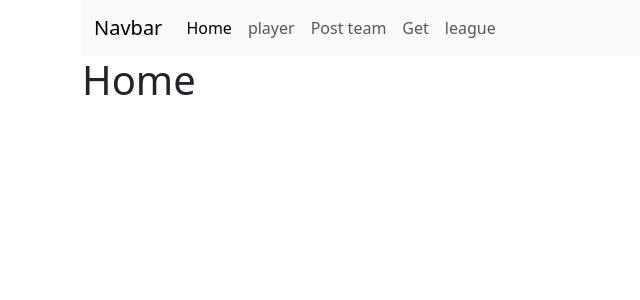
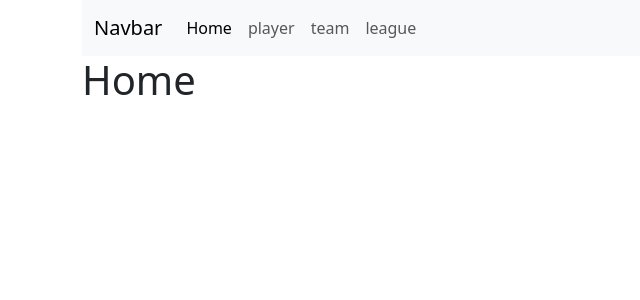
Before and after one commit to HustonBryan319/HW3, a PHP site: page / in a window 1280 px wide. Shown: the top 300 px of the page, without its empty margins (0-640 px from the left). Run offline with PHP 8.4, Linux system fonts and the light colour scheme.

Commit message:
Update view-header.php

```diff
--- a/view-header.php
+++ b/view-header.php
@@ -20,16 +20,14 @@
           <a class="nav-link active" aria-current="page" href="/">Home</a>
         </li>
         <li class="nav-item">
-          <a class="nav-link" href="post.php">player</a>
+          <a class="nav-link" href="player.php">player</a>
         </li>
                 <li class="nav-item">
-          <a class="nav-link" href="post-result.php">Post team</a>
+          <a class="nav-link" href="team.php">team</a>
         </li>
-                <li class="nav-item">
-          <a class="nav-link" href="Get.php">Get</a>
-        </li>
-                <li class="nav-item">
-          <a class="nav-link" href="Get-result.php">league</a>
+
+        <li class="nav-item">
+          <a class="nav-link" href="Get-league.php">league</a>
         </li>
 
         </ul>
```
